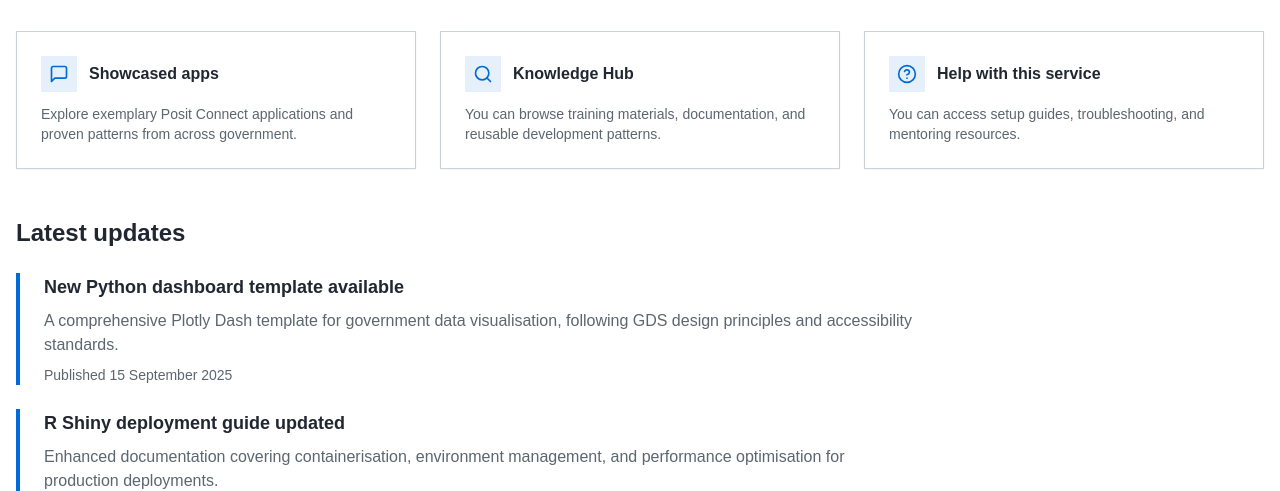
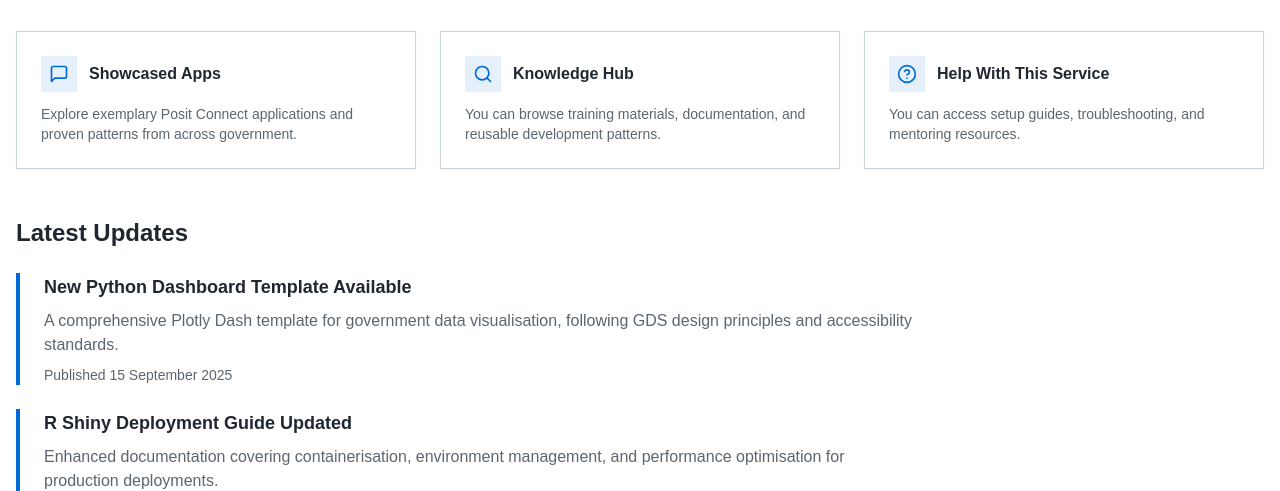
Before and after one commit to craigdbrewster/posit-rag-agent, a React (Vite) app: page / in a window 1280 px wide. Shown: the part 409-900 px from the top of the page. Built offline with nearby package versions, Linux system fonts and the light colour scheme; the HTML template or start-up script is replaced by a standard one.

Commit message:
Fix heading order and casing

```diff
--- a/src/pages/Help.tsx
+++ b/src/pages/Help.tsx
@@ -25,7 +25,7 @@ const Help = () => {
         </div>
 
         <div className="mb-8">
-          <h2 className="text-3xl font-bold mb-4">Help with this service</h2>
+          <h2 className="text-3xl font-bold mb-4">Help With This Service</h2>
           <p className="text-lg text-muted-foreground max-w-3xl">
             Get help with using this AI-powered Posit Connect hub and find documentation for effective use.
           </p>
@@ -33,7 +33,7 @@ const Help = () => {
 
         <div className="grid gap-6 lg:grid-cols-2">
           <Card className="p-6">
-            <h3 className="text-xl font-bold mb-4">How to use this service</h3>
+            <h3 className="text-xl font-bold mb-4">How To Use This Service</h3>
             <div className="space-y-4">
               <div>
                 <h4 className="font-semibold">1. Ask Posit Connect questions</h4>
@@ -63,7 +63,7 @@ const Help = () => {
           </Card>
 
           <Card className="p-6">
-            <h3 className="text-xl font-bold mb-4">What you can ask about</h3>
+            <h3 className="text-xl font-bold mb-4">What You Can Ask About</h3>
             <div className="space-y-4">
               <div>
                 <h4 className="font-semibold">Posit Connect Deployment</h4>
@@ -78,7 +78,7 @@ const Help = () => {
                 </p>
               </div>
               <div>
-                <h4 className="font-semibold">Training & Mentoring</h4>
+                <h4 className="font-semibold">Training And Mentoring</h4>
                 <p className="text-sm text-muted-foreground">
                   Onboarding materials, skill development paths, coaching resources, and one-to-one mentoring guidance.
                 </p>
--- a/src/pages/Index.tsx
+++ b/src/pages/Index.tsx
@@ -75,7 +75,7 @@ const Index = () => {
                 <div className="p-2 bg-primary/10 rounded-lg">
                   <MessageSquare className="h-5 w-5 text-primary" />
                 </div>
-                <h3 className="font-semibold">Showcased apps</h3>
+                <h3 className="font-semibold">Showcased Apps</h3>
               </div>
               <p className="text-sm text-muted-foreground">
                 Explore exemplary Posit Connect applications and proven patterns from across government.
@@ -103,7 +103,7 @@ const Index = () => {
                 <div className="p-2 bg-primary/10 rounded-lg">
                   <HelpCircle className="h-5 w-5 text-primary" />
                 </div>
-                <h3 className="font-semibold">Help with this service</h3>
+                <h3 className="font-semibold">Help With This Service</h3>
               </div>
               <p className="text-sm text-muted-foreground">
                 You can access setup guides, troubleshooting, and mentoring resources.
@@ -114,10 +114,10 @@ const Index = () => {
 
         {/* Latest Updates */}
         <div className="max-w-4xl">
-          <h2 className="text-2xl font-bold mb-6">Latest updates</h2>
+          <h2 className="text-2xl font-bold mb-6">Latest Updates</h2>
           <div className="space-y-6">
             <div className="border-l-4 border-primary pl-6">
-              <h3 className="text-lg font-semibold mb-2">New Python dashboard template available</h3>
+              <h3 className="text-lg font-semibold mb-2">New Python Dashboard Template Available</h3>
               <p className="text-muted-foreground mb-2">
                 A comprehensive Plotly Dash template for government data visualisation, following GDS design principles and accessibility standards.
               </p>
@@ -125,7 +125,7 @@ const Index = () => {
             </div>
 
             <div className="border-l-4 border-primary pl-6">
-              <h3 className="text-lg font-semibold mb-2">R Shiny deployment guide updated</h3>
+              <h3 className="text-lg font-semibold mb-2">R Shiny Deployment Guide Updated</h3>
               <p className="text-muted-foreground mb-2">
                 Enhanced documentation covering containerisation, environment management, and performance optimisation for production deployments.
               </p>
@@ -133,7 +133,7 @@ const Index = () => {
             </div>
 
             <div className="border-l-4 border-primary pl-6">
-              <h3 className="text-lg font-semibold mb-2">Featured: Government Calculator showcase</h3>
+              <h3 className="text-lg font-semibold mb-2">Featured: Government Calculator Showcase</h3>
               <p className="text-muted-foreground mb-2">
                 Interactive calculation tool demonstrating best practices for secure data handling and user-friendly government service design.
               </p>
--- a/src/pages/KnowledgeHub.tsx
+++ b/src/pages/KnowledgeHub.tsx
@@ -45,12 +45,21 @@ const KnowledgeHub = () => {
             </Button>
           </Card>
           <Card className="p-4 hover:bg-secondary/50 transition-colors">
-            <h3 className="font-semibold mb-2">Templates and toolkits</h3>
+            <h3 className="font-semibold mb-2">Templates And Toolkits</h3>
             <p className="text-sm text-muted-foreground mb-3">
               Ready-to-use templates and development toolkits for common government data science tasks
             </p>
             <Button variant="outline" size="sm">
               View Patterns
+            </Button>
+          </Card>
+          <Card className="p-4 hover:bg-secondary/50 transition-colors">
+            <h3 className="font-semibold mb-2">Coaching And Mentoring</h3>
+            <p className="text-sm text-muted-foreground mb-3">
+              Connect with experienced practitioners and development opportunities
+            </p>
+            <Button variant="outline" size="sm">
+              Find Support
             </Button>
           </Card>
           <Card className="p-4 hover:bg-secondary/50 transition-colors">
@@ -82,15 +91,6 @@ const KnowledgeHub = () => {
               View Research
             </Button>
           </Card>
-          <Card className="p-4 hover:bg-secondary/50 transition-colors">
-            <h3 className="font-semibold mb-2">Coaching and Mentoring</h3>
-            <p className="text-sm text-muted-foreground mb-3">
-              Connect with experienced practitioners and development opportunities
-            </p>
-            <Button variant="outline" size="sm">
-              Find Support
-            </Button>
-          </Card>
         </div>
       </main>
 
--- a/src/pages/ShowcasedApps.tsx
+++ b/src/pages/ShowcasedApps.tsx
@@ -76,7 +76,7 @@ const ShowcasedApps = () => {
         </div>
 
         <div className="mb-8">
-          <h1 className="text-3xl font-bold mb-4">Showcased apps</h1>
+          <h1 className="text-3xl font-bold mb-4">Showcased Apps</h1>
           <p className="text-lg text-muted-foreground max-w-3xl">
             Explore exemplary Posit Connect applications and proven patterns from across government departments.
             These applications demonstrate best practices for data science deployment, user interface design,
```
